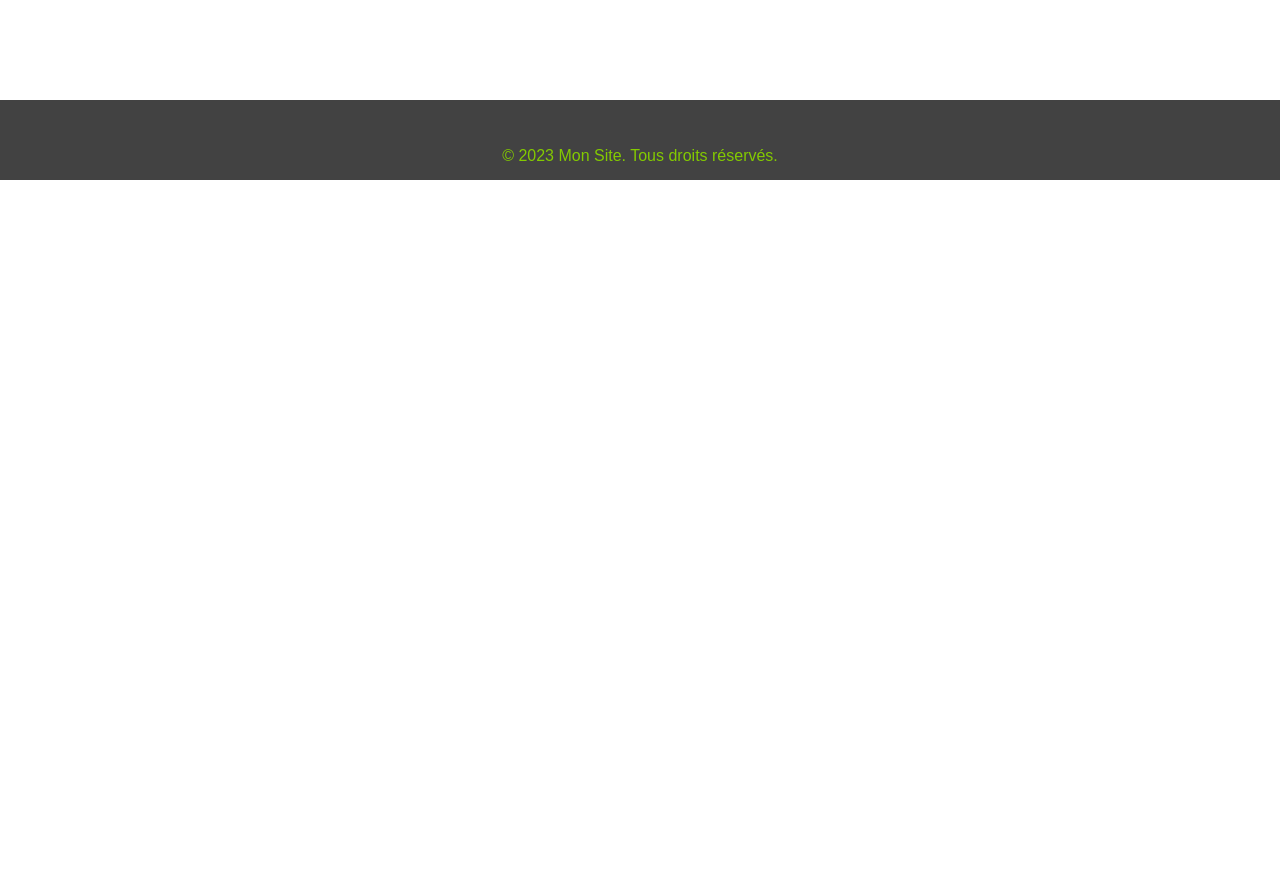
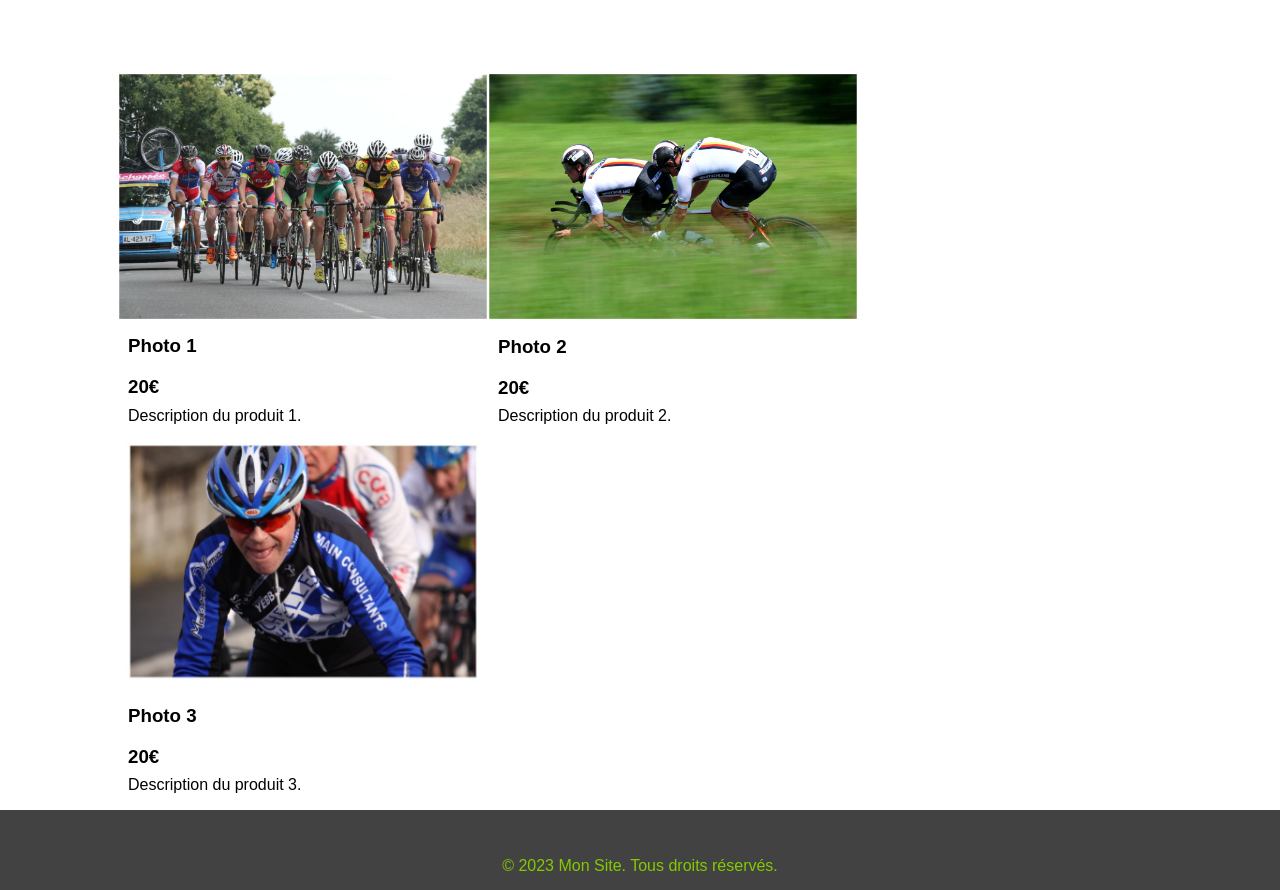
Before and after one commit to MathisV0512/Test, a Flask app: page /boutique in a window 1280 px wide. Shown: the part 100-990 px from the top of the page. Before the commit the page ends 280 px from the top, so only its background shows below. Run offline with Flask 3, Linux system fonts and the light colour scheme.

Commit message:
Add files via upload

```diff
--- a/static/css/style.css
+++ b/static/css/style.css
@@ -92,7 +92,9 @@ header button{
     display: block;
     width: 80%;
     margin: auto;
-    margin-top: 100px;
+    margin-top: 80px;
+    justify-content: center;
+    align-items: center;
 }
 
 .bienvenue{
@@ -278,6 +280,32 @@ footer p {
     font-weight: 600;
 }
 
+.cards{
+    display: flex;
+    flex-wrap: wrap;
+}
+
+.cards .card {
+    margin-right: 20px;
+    cursor: pointer;
+}
+
+.cards .card img {
+    width: 350px;
+    transform: scale(1.05);
+}
+
+.cards .card .card_header{
+    display: flex;
+    flex-wrap: wrap;
+    justify-content: space-between;
+}
+
+.cards .card .card_body p{
+    margin-top: -10px;
+}
+
+
 /* TABLETTE : écrans entre 768px et 1024px */
 @media screen and (max-width: 1024px) {
     .container {
--- a/templates/about.html
+++ b/templates/about.html
@@ -5,7 +5,7 @@
     <meta http-equiv="X-UA-Compatible" content="IE=edge">
     <meta name="viewport" content="width=device-width, initial-scale=1.0">
     <link rel="stylesheet" href="{{ url_for('static', filename='css/style.css') }}">
-    <link rel="stylesheet" href="https://cdnjs.cloudflare.com/ajax/libs/font-awesome/6.0.0-beta3/css/all.min.css" integrity="sha384-k6RqeWeci5ZR/Lv4MR0sA0FfDOM8d7xj1z5l5e5b5e5b5e5b5e5b5e5b5e5b5e" crossorigin="anonymous">
+    <link rel="stylesheet" href="https://use.fontawesome.com/releases/v6.0.0-beta3/css/all.css" >
     <link rel="icon" href="{{ url_for('static', filename='img/logo.png') }}">
     <script src="{{ url_for('static', filename='js/app.js') }}"></script>
     <title>LucasPhoto29</title>
--- a/templates/boutique.html
+++ b/templates/boutique.html
@@ -5,7 +5,7 @@
     <meta http-equiv="X-UA-Compatible" content="IE=edge">
     <meta name="viewport" content="width=device-width, initial-scale=1.0">
     <link rel="stylesheet" href="{{ url_for('static', filename='css/style.css') }}">
-    <link rel="stylesheet" href="https://cdnjs.cloudflare.com/ajax/libs/font-awesome/6.0.0-beta3/css/all.min.css" integrity="sha384-k6RqeWeci5ZR/Lv4MR0sA0FfDOM8d7xj1z5l5e5b5e5b5e5b5e5b5e5b5e5b5e" crossorigin="anonymous">
+   <link rel="stylesheet" href="https://use.fontawesome.com/releases/v6.0.0-beta3/css/all.css" >
     <link rel="icon" href="{{ url_for('static', filename='img/logo.png') }}">
     <script src="{{ url_for('static', filename='js/app.js') }}"></script>
     <title>LucasPhoto29</title>
@@ -29,6 +29,38 @@
     </nav>
 
     <div class="container">
+        <div class="cards">
+            <div class="card">
+                <img src="{{ url_for('static', filename='img/photo1.jpg') }}" alt="Photo 1">
+                <div class="card-header">
+                    <h3 class="card_title">Photo 1</h3>
+                    <h3 class="card_price">20€</h3>
+                </div>
+                <div class="card_body">
+                    <p>Description du produit 1.</p>
+                </div>
+            </div>
+            <div class="card">
+                <img src="{{ url_for('static', filename='img/photo2.jpg') }}" alt="Photo 1">
+                <div class="card-header">
+                    <h3 class="card_title">Photo 2</h3>
+                    <h3 class="card_price">20€</h3>
+                </div>
+                <div class="card_body">
+                    <p>Description du produit 2.</p>
+                </div>
+            </div>
+            <div class="card">
+                <img src="{{ url_for('static', filename='img/photo3.jpg') }}" alt="Photo 1">
+                <div class="card-header">
+                    <h3 class="card_title">Photo 3</h3>
+                    <h3 class="card_price">20€</h3>
+                </div>
+                <div class="card_body">
+                    <p>Description du produit 3.</p>
+                </div>
+            </div>
+        </div>
     </div>
 
     <footer>
--- a/templates/commentaire.html
+++ b/templates/commentaire.html
@@ -5,7 +5,7 @@
     <meta http-equiv="X-UA-Compatible" content="IE=edge">
     <meta name="viewport" content="width=device-width, initial-scale=1.0">
     <link rel="stylesheet" href="{{ url_for('static', filename='css/style.css') }}">
-    <link rel="stylesheet" href="https://cdnjs.cloudflare.com/ajax/libs/font-awesome/6.0.0-beta3/css/all.min.css" integrity="sha384-k6RqeWeci5ZR/Lv4MR0sA0FfDOM8d7xj1z5l5e5b5e5b5e5b5e5b5e5b5e5b5e" crossorigin="anonymous">
+   <link rel="stylesheet" href="https://use.fontawesome.com/releases/v6.0.0-beta3/css/all.css" >
     <link rel="icon" href="{{ url_for('static', filename='img/logo.png') }}">
     <script src="{{ url_for('static', filename='js/app.js') }}"></script>
     <title>LucasPhoto29</title>
--- a/templates/contact.html
+++ b/templates/contact.html
@@ -5,7 +5,7 @@
     <meta http-equiv="X-UA-Compatible" content="IE=edge">
     <meta name="viewport" content="width=device-width, initial-scale=1.0">
     <link rel="stylesheet" href="{{ url_for('static', filename='css/style.css') }}">
-    <link rel="stylesheet" href="https://cdnjs.cloudflare.com/ajax/libs/font-awesome/6.0.0-beta3/css/all.min.css" integrity="sha384-k6RqeWeci5ZR/Lv4MR0sA0FfDOM8d7xj1z5l5e5b5e5b5e5b5e5b5e5b5e5b5e" crossorigin="anonymous">
+    <link rel="stylesheet" href="https://use.fontawesome.com/releases/v6.0.0-beta3/css/all.css" >
     <link rel="icon" href="{{ url_for('static', filename='img/logo.png') }}">
     <script src="{{ url_for('static', filename='js/app.js') }}"></script>
     <title>LucasPhoto29</title>
--- a/templates/index.html
+++ b/templates/index.html
@@ -5,8 +5,7 @@
     <meta http-equiv="X-UA-Compatible" content="IE=edge">
     <meta name="viewport" content="width=device-width, initial-scale=1.0">
     <link rel="stylesheet" href="{{ url_for('static', filename='css/style.css') }}">
-    <link rel="stylesheet" href="https://cdnjs.cloudflare.com/ajax/libs/font-awesome/6.0.0-beta3/css/all.min.css" integrity="sha384-k6RqeWeci5ZR/Lv4MR0sA0FfDOM8d7xj1z5l5e5b5e5b5e5b5e5b5e5b5e5b5e" crossorigin="anonymous">
-    <link rel="icon" href="{{ url_for('static', filename='img/logo.png') }}">
+    <link rel="stylesheet" href="https://use.fontawesome.com/releases/v6.0.0-beta3/css/all.css" >
     <script src="{{ url_for('static', filename='js/app.js') }}"></script>
     <title>LucasPhoto29</title>
 </head>
```
Also changed, not shown: static/img/photo1.jpg (added), static/img/photo2.jpg (added), static/img/photo3.jpg (added).
